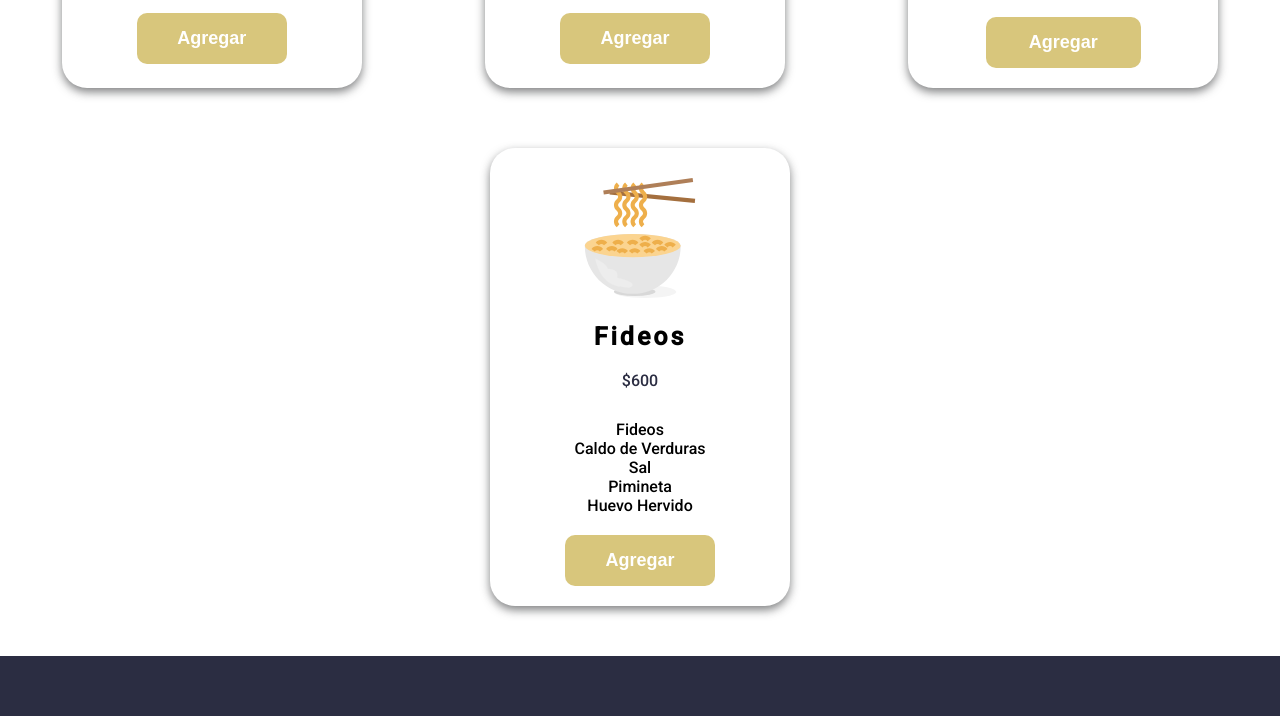
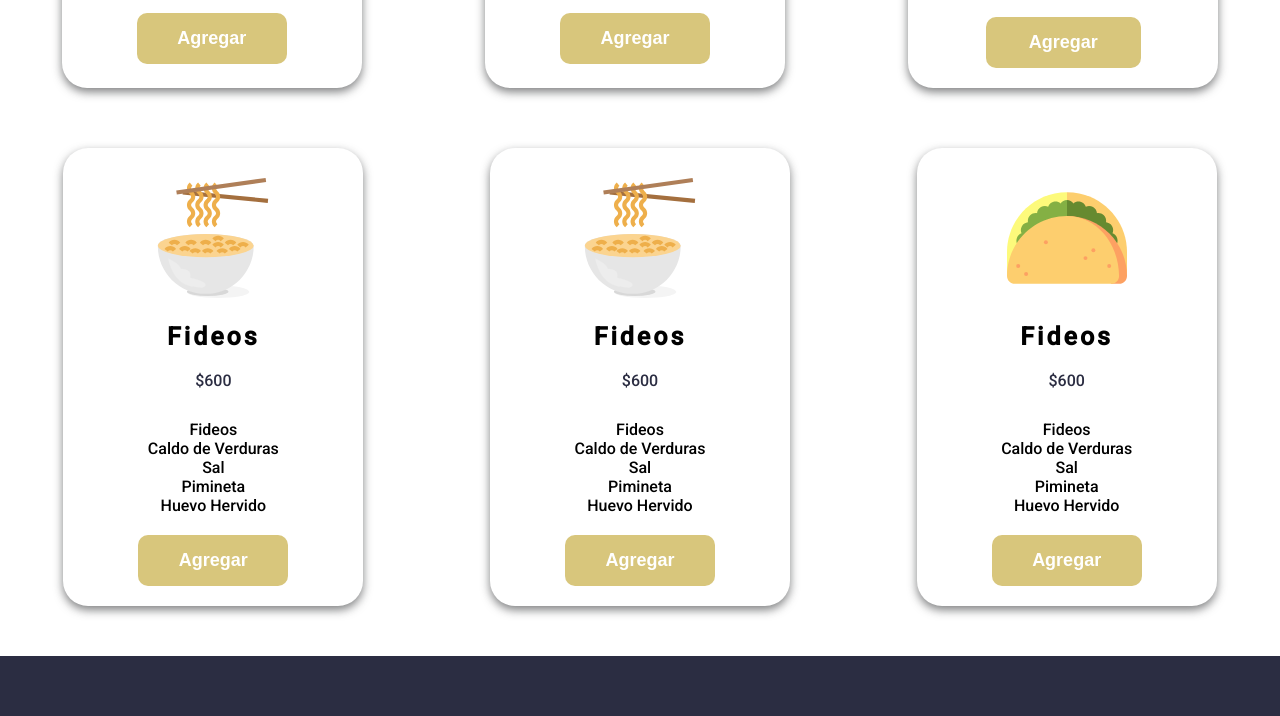
Before and after one commit to nahuv/Comanda_Videla_Nahuel, a plain HTML site: page pages/Comidas.html in a window 1280 px wide. Shown: the part 1075-1791 px from the top of the page. Drawn offline with Linux system fonts and the light colour scheme.

Commit message:
Se corrigen errores

```diff
--- a/pages/Comidas.html
+++ b/pages/Comidas.html
@@ -173,6 +173,39 @@
             </p>
             <p><button>Agregar</button></p>
         </article>
+        <article class="cardComida">
+            <img class="cardComida__imagenFideos" src="../assets/background/noodles-svgrepo-com.svg" alt="">
+            <h3 class="cardComida__titulo">Fideos</h3>
+            <p class="cardComida__precio">$600</p>
+            <p class="cardComida__detalle">
+            <ul>
+
+                <li>Fideos</li>
+                <li>Caldo de Verduras</li>
+                <li>Sal</li>
+                <li>Pimineta</li>
+                <li>Huevo Hervido</li>
+            </ul>
+            </p>
+            <p><button>Agregar</button></p>
+        </article>
+
+        <article class="cardComida">
+            <img class="cardComida__imagenFideos" src="../assets/background/ArepaTop.svg" alt="">
+            <h3 class="cardComida__titulo">Fideos</h3>
+            <p class="cardComida__precio">$600</p>
+            <p class="cardComida__detalle">
+            <ul>
+
+                <li>Fideos</li>
+                <li>Caldo de Verduras</li>
+                <li>Sal</li>
+                <li>Pimineta</li>
+                <li>Huevo Hervido</li>
+            </ul>
+            </p>
+            <p><button>Agregar</button></p>
+        </article>
 
 
     </section>
--- a/scss/estilos.scss
+++ b/scss/estilos.scss
@@ -333,7 +333,7 @@ header {
     margin: 10px;
     margin-bottom: 50px;
     padding-top: 20px;
-    max-width: 350px;
+    max-width: 380px;
     box-shadow: 0 4px 10px 0 rgba(44, 45, 46, 0.6);
     text-align: center;
     border-radius: 25px;
@@ -668,7 +668,11 @@ footer {
     .cardComida{
       max-width:  380px;
       padding: 40px;
+
+
     }
+
+
 
      .cardComida__imagen {
       width: 50%;
```
Also changed, not shown: css/estilos.css.
